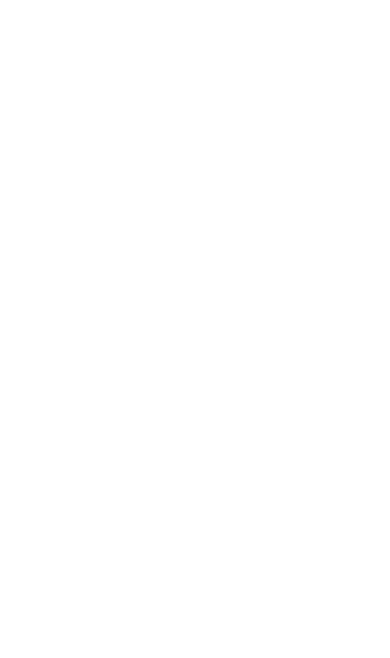
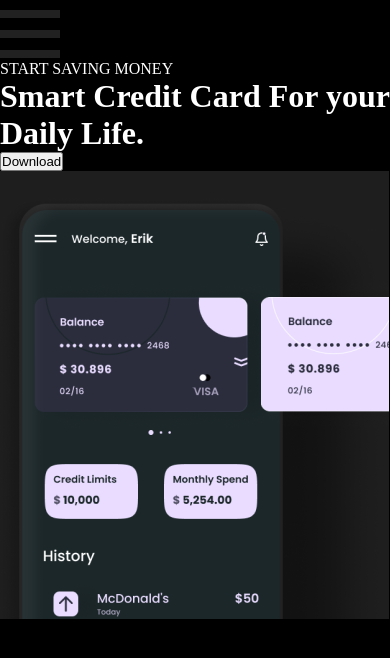
Before and after one commit to BaldorMagic/payment-landing-page, a plain HTML site: page payment-landing-page/payment-landing-page/index.html in a window 390 px wide. Drawn offline with Linux system fonts and the light colour scheme.

Commit message:
hamburger menu and text color

```diff
--- a/payment-landing-page/payment-landing-page/index.html
+++ b/payment-landing-page/payment-landing-page/index.html
@@ -1,15 +1,21 @@
 <!DOCTYPE html>
 <html lang="en">
-
 <head>
-    <meta charset="UTF-8">
-    <meta http-equiv="X-UA-Compatible" content="IE=edge">
-    <meta name="viewport" content="width=device-width, initial-scale=1.0">
-    <title>Document</title>
+  <meta charset="UTF-8">
+  <meta http-equiv="X-UA-Compatible" content="IE=edge">
+  <meta name="viewport" content="width=device-width, initial-scale=1.0">
+  <link href="style.css" rel="stylesheet">
+  <script src="script.js" defer></script>
+  <title>Payment Landing Page</title>
 </head>
-
 <body>
-
+  <div id="menu" class="btn1" onclick="myFunction()">
+    <div class="icon-left"></div>
+    <div class="icon-right"></div>
+  </div>
+  <p>START SAVING MONEY</p>
+  <h1>Smart Credit Card For your Daily Life.</h1>
+  <button type="button">Download</button>
+  <img src="design/Hero Image.png">
 </body>
-
 </html>
--- a/payment-landing-page/payment-landing-page/script.js
+++ b/payment-landing-page/payment-landing-page/script.js
@@ -1 +1,5 @@
 // write your JavaScript here
+function myFunction() {
+  var element = document.getElementById("menu");
+  element.classList.toggle("open");
+}
--- a/payment-landing-page/payment-landing-page/style.css
+++ b/payment-landing-page/payment-landing-page/style.css
@@ -1,7 +1,116 @@
+@import "compass/css3";
+
 * {
-    padding: 0;
-    margin: 0;
-    box-sizing: border-box;
+  padding: 0;
+  margin: 0;
+  box-sizing: border-box;
 }
 
 /* write your CSS here */
+
+body {
+  background-color: black;
+  color: white;
+}
+
+.menu::before, .menu::after {
+  box-sizing: border-box;
+}
+
+.btn1 {
+  width: 60px;
+  height: 60px;
+  top: 100px;
+  left: 0px;
+  transition-duration: 0.5s;
+}
+
+.btn1:hover {
+  cursor: pointer;
+}
+
+.btn1 .icon-left::after {
+  transition-duration: 0.5s;
+  position: absolute;
+  width: 30px;
+  height: 8px;
+  background-color: #212121;
+  content: "";
+  top: 20px;
+}
+
+.btn1 .icon-left::before {
+  transition-duration: 0.5s;
+  position: absolute;
+  width: 30px;
+  height: 8px;
+  background-color: #212121;
+  content: "";
+  top: -20px;
+}
+
+.btn1 .icon-left {
+  transition-duration: 0.5s;
+  position: absolute;
+  height: 8px;
+  width: 30px;
+  top: 30px;
+  background-color: #212121;
+  left: 0px;
+}
+
+.btn1 .icon-right::after {
+  transition-duration: 0.5s;
+  position: absolute;
+  width: 30px;
+  height: 8px;
+  background-color: #212121;
+  content: "";
+  top: 20px;
+}
+
+.btn1 .icon-right::before {
+  transition-duration: 0.5s;
+  position: absolute;
+  width: 30px;
+  height: 8px;
+  background-color: #212121;
+  content: "";
+  top: -20px;
+}
+
+.btn1 .icon-right {
+  transition-duration: 0.5s;
+  position: absolute;
+  height: 8px;
+  width: 30px;
+  top: 30px;
+  background-color: #212121;
+  left: 30px;
+}
+
+.btn1.open .icon-left::after {
+  transform: rotateZ(-45deg) scaleX(1.4) translate(4px, -4px);
+}
+
+.btn1.open .icon-left::before {
+  transform: rotateZ(45deg) scaleX(1.4) translate(4px, 4px);
+}
+
+.btn1.open .icon-left {
+  transition-duration: 0.5s;
+  background: transparent;
+}
+
+.btn1.open .icon-right::after {
+  transform: rotateZ(45deg) scaleX(1.4) translate(-4px, -4px);
+}
+
+.btn1.open .icon-right::before {
+  transform: rotateZ(-45deg) scaleX(1.4) translate(-4px, 4px);
+}
+
+.btn1.open .icon-right {
+  transition-duration: 0.5s;
+  background: transparent;
+}
```
Also changed, not shown: payment-landing-page/payment-landing-page/design/Hero Image.png (added).
